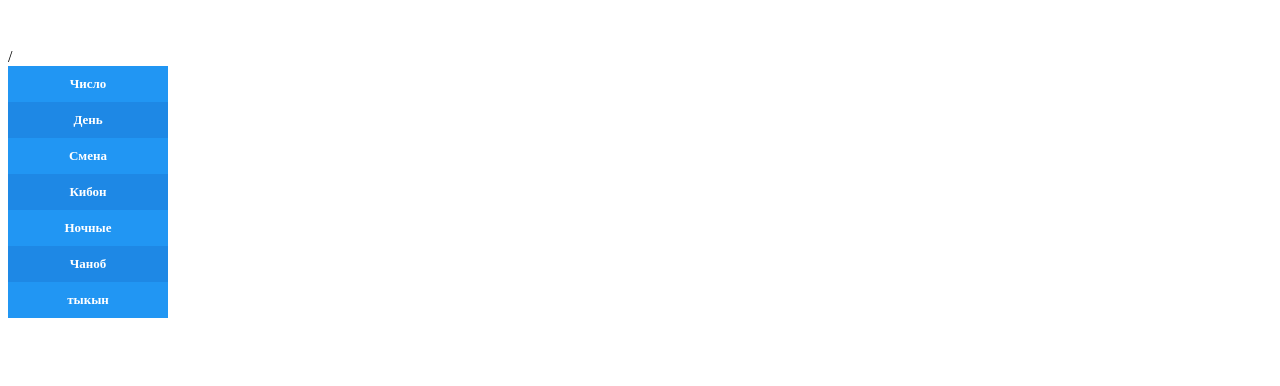
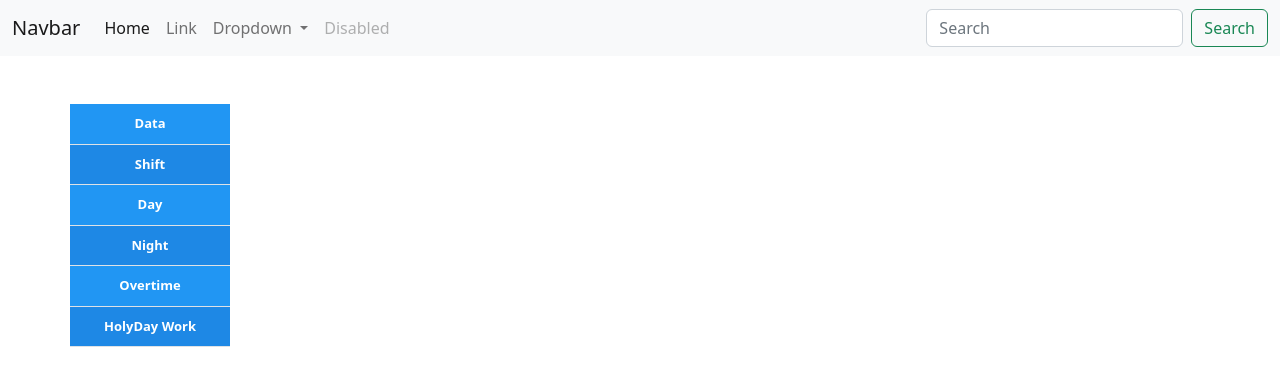
Before and after one commit to SrKhon/work_hours, a Django app: page / in a window 1280 px wide. Shown: the top 386 px of the page. Run offline with Django 4.2, Linux system fonts and the light colour scheme; data that the repository does not hold is empty.

Commit message:
replace style.css, base.html, index.html

```diff
--- a/hours/templates/hours/index.html
+++ b/hours/templates/hours/index.html
@@ -1,34 +1,31 @@
-
 {% extends 'base.html' %}
 
 {% block content %}
+
+<table class="table table-2 mtb-3">
 			<thead>
 				<tr>
-				<th>Число</th>
-				<th>День</th>
-				<th>Смена</th>
-				<th>Кибон</th>
-				<th>Ночные</th>
-				<th>Чаноб</th>
-				<th>тыкын</th>
+					<th>Data</th>
+					<th>Shift</th>
+					<th>Day</th>
+					<th>Night</th>
+					<th>Overtime</th>
+					<th>HolyDay Work</th>
 				</tr>
 			</thead>
 			<tbody>
 				{% for day in work_days %}
 				<tr>
-				<td>{{ day.date|date:'d' }}</td>
-				<td>{{ day.date|date:'D' }}</td>
+					<td>{{ day.data|date:"d D" }}</td>
 					<td>{{ day.shift }}</td>
 					<td>{{ day.day }}</td>
 					<td>{{ day.night }}</td>
 					<td>{{ day.overtime }}</td>
-				<td>{{ day.holyday_work }}</td>
+					<td>{{ day.hol_day }}</td>
+
 				</tr>
 				{% endfor %}
 			</tbody>
+		</table>
+
 {% endblock content %}
-	</table>
-</div>
-
-</body>
-</html>
--- a/templates/base.html
+++ b/templates/base.html
@@ -5,41 +5,54 @@
 	<meta charset="UTF-8">
 	<meta name="viewport" content="width=device-width, initial-scale=1, shrink-to-fit=no">
 	<title>Tables</title>
+	<link href="https://cdn.jsdelivr.net/npm/bootstrap@5.2.0-beta1/dist/css/bootstrap.min.css" rel="stylesheet" integrity="sha384-0evHe/X+R7YkIZDRvuzKMRqM+OrBnVFBL6DOitfPri4tjfHxaWutUpFmBp4vmVor" crossorigin="anonymous">
 	<link rel="stylesheet" href="{% static 'hours/style.css' %}">
-</head>
 <body>
 
-<div class="container mtb-3"></div>
-/
-	<table class="table table-2">
+<nav class="navbar navbar-expand-lg bg-light">
+  <div class="container-fluid">
+    <a class="navbar-brand" href="#">Navbar</a>
+    <button class="navbar-toggler" type="button" data-bs-toggle="collapse" data-bs-target="#navbarSupportedContent" aria-controls="navbarSupportedContent" aria-expanded="false" aria-label="Toggle navigation">
+      <span class="navbar-toggler-icon"></span>
+    </button>
+    <div class="collapse navbar-collapse" id="navbarSupportedContent">
+      <ul class="navbar-nav me-auto mb-2 mb-lg-0">
+        <li class="nav-item">
+          <a class="nav-link active" aria-current="page" href="#">Home</a>
+        </li>
+        <li class="nav-item">
+          <a class="nav-link" href="#">Link</a>
+        </li>
+        <li class="nav-item dropdown">
+          <a class="nav-link dropdown-toggle" href="#" id="navbarDropdown" role="button" data-bs-toggle="dropdown" aria-expanded="false">
+            Dropdown
+          </a>
+          <ul class="dropdown-menu" aria-labelledby="navbarDropdown">
+            <li><a class="dropdown-item" href="#">Action</a></li>
+            <li><a class="dropdown-item" href="#">Another action</a></li>
+            <li><hr class="dropdown-divider"></li>
+            <li><a class="dropdown-item" href="#">Something else here</a></li>
+          </ul>
+        </li>
+        <li class="nav-item">
+          <a class="nav-link disabled">Disabled</a>
+        </li>
+      </ul>
+      <form class="d-flex" role="search">
+        <input class="form-control me-2" type="search" placeholder="Search" aria-label="Search">
+        <button class="btn btn-outline-success" type="submit">Search</button>
+      </form>
+    </div>
+  </div>
+</nav>
+
+<div class="container mtb-3">
     {% block content %}
-		<thead>
-			<tr>
-				<th>Число</th>
-				<th>День</th>
-				<th>Смена</th>
-				<th>Кибон</th>
-				<th>Ночные</th>
-				<th>Чаноб</th>
-				<th>тыкын</th>
-			</tr>
-		</thead>
-		<tbody>
-			{% for day in work_days %}
-			<tr>
-				<td>{{ day.date|date:'d' }}</td>
-				<td>{{ day.date|date:'D' }}</td>
-				<td>{{ day.shift }}</td>
-				<td>{{ day.day.day }}</td>
-				<td>{{ day.night }}</td>
-				<td>{{ day.overtime }}</td>
-				<td>{{ day.holiday_work }}</td>
-			</tr>
-			{% endfor %}
-		</tbody>
+    The Table Work Hours
     {% endblock content %}
-	</table>
+	</div>
 </div>
 
+<script src="https://cdn.jsdelivr.net/npm/bootstrap@5.2.0-beta1/dist/js/bootstrap.bundle.min.js" integrity="sha384-pprn3073KE6tl6bjs2QrFaJGz5/SUsLqktiwsUTF55Jfv3qYSDhgCecCxMW52nD2" crossorigin="anonymous"></script>
 </body>
 </html>
```
Also changed, not shown: hours/static/hours/style.css (+6 -6 lines), hours/migrations/0001_initial.py. Lines whose indentation alone changed are shown as unchanged.
